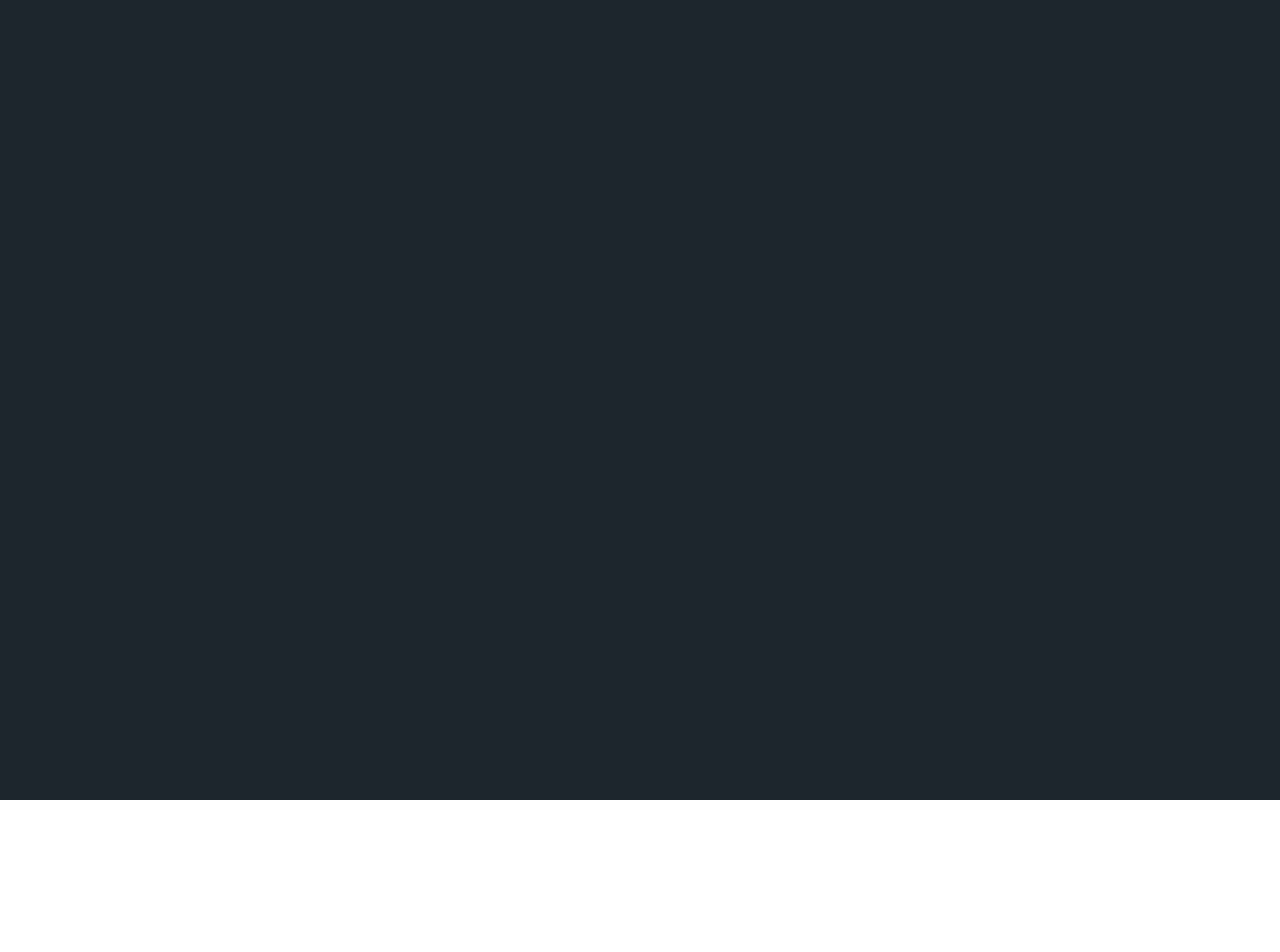
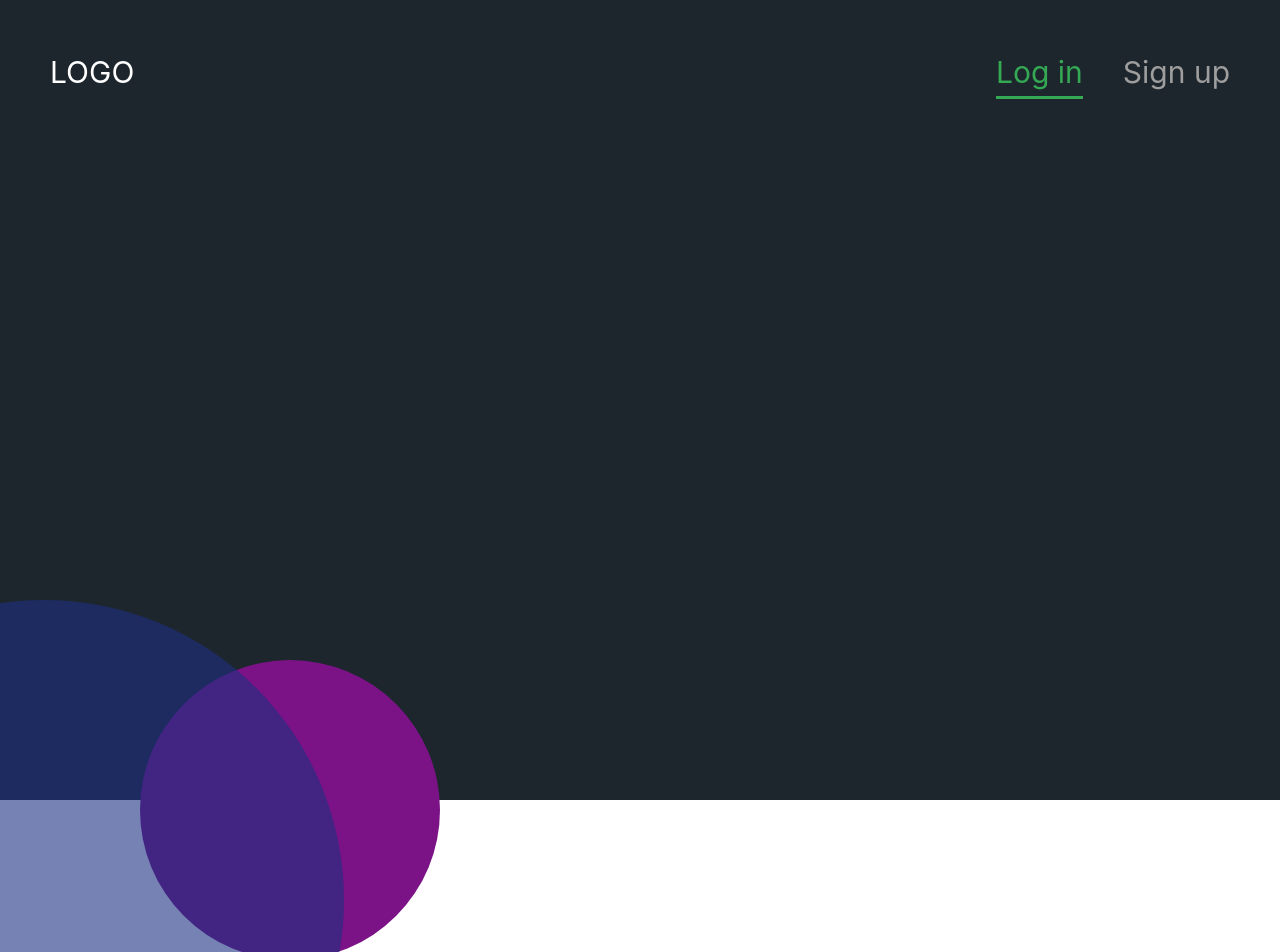
Before and after one commit to arjunsen1999/BabelChat, a React (Create React App) app in the folder client/: page /login in a window 1280 px wide. Shown: the top 952 px of the page. Before the commit the page ends 800 px from the top, so only its background shows below. Built offline with nearby package versions, Linux system fonts and the light colour scheme.

Commit message:
update login page

```diff
--- a/client/src/components/authpage/Navbar.tsx
+++ b/client/src/components/authpage/Navbar.tsx
@@ -32,7 +32,7 @@ export default function Navbar({ login, signup }: NavbarProps) {
               cursor={"pointer"}
               color={login ? "#34A853" : "#9E9E9E"}
               position={"relative"}
-              className={login? style.active : ""}
+              className={login ? style.active : ""}
             >
               Log in
             </Text>
@@ -43,7 +43,7 @@ export default function Navbar({ login, signup }: NavbarProps) {
               cursor={"pointer"}
               color={signup ? "#34A853" : "#9E9E9E"}
               position={"relative"}
-              className={signup? style.active : ""}
+              className={signup ? style.active : ""}
             >
               Sign up
             </Text>
--- a/client/src/pages/Login/LoginPage.tsx
+++ b/client/src/pages/Login/LoginPage.tsx
@@ -1,9 +1,17 @@
+import { Box } from '@chakra-ui/react'
 import React from 'react'
+import PinkCircle from '../../components/authpage/PinkCircle'
+import BlueCircle from '../../components/authpage/BlueCircle'
+import Navbar from '../../components/authpage/Navbar'
 
 export default function LoginPage() {
   return (
    <>
-
+     <Box w="100%" minH={"100vh"}position={"relative"} p={"50px"}>
+        <PinkCircle />
+        <BlueCircle />
+        <Navbar login={true} signup={false} />
+     </Box>
    </>
   )
 }
--- a/client/src/pages/SignUp/SignUpPage.tsx
+++ b/client/src/pages/SignUp/SignUpPage.tsx
@@ -1,7 +1,7 @@
 import { Box } from '@chakra-ui/react'
 import React from 'react'
-import PinkCircle from '../../components/signup/PinkCircle'
-import BlueCircle from '../../components/signup/BlueCircle'
+import PinkCircle from '../../components/authpage/PinkCircle'
+import BlueCircle from '../../components/authpage/BlueCircle'
 import Navbar from '../../components/authpage/Navbar'
 
 export default function SignUpPage() {
```
Also changed, not shown: client/src/components/authpage/BlueCircle.tsx (renamed from client/src/components/signup/BlueCircle.tsx), client/src/components/authpage/PinkCircle.tsx (renamed from client/src/components/signup/PinkCircle.tsx).
